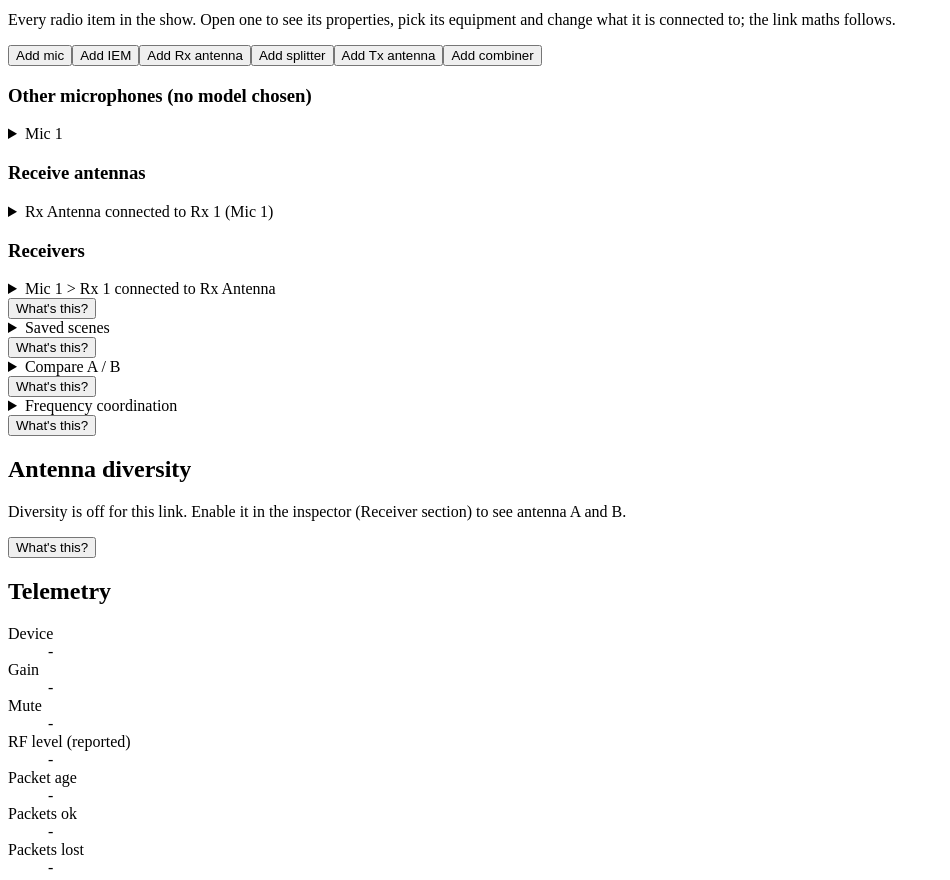
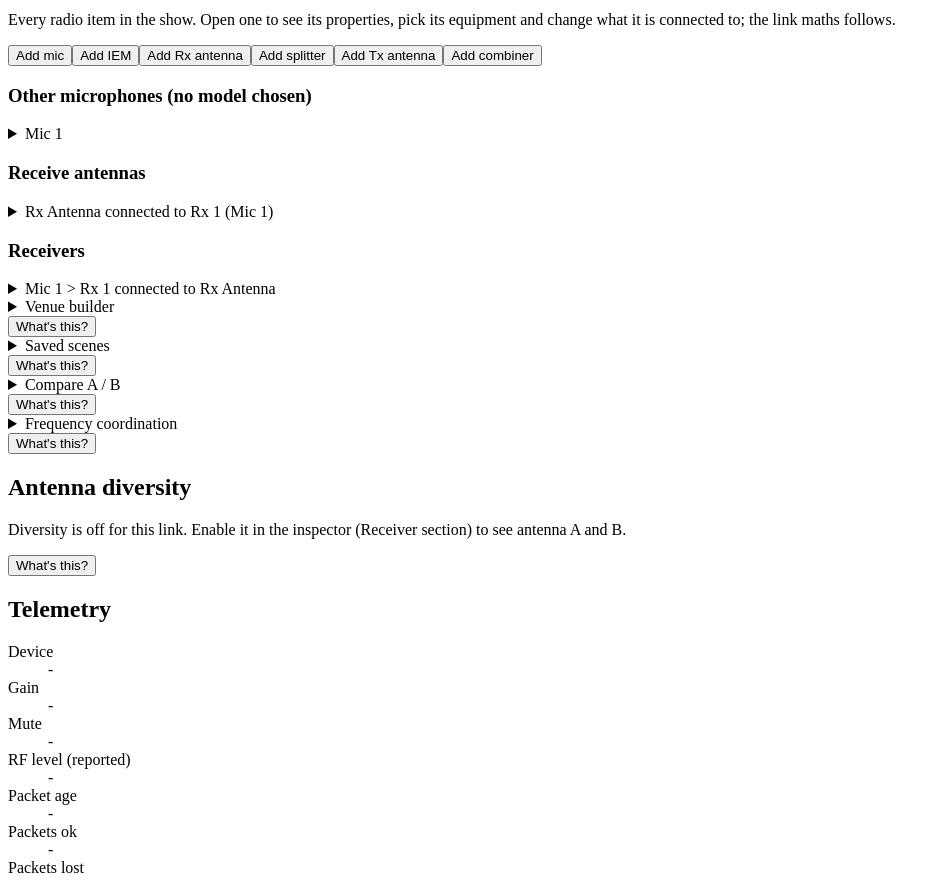
Before and after one commit to MrFreekie/rf-power-planner, a website with bundled scripts: page index.html in a window 1280 px wide. Shown: the part 2887-3767 px from the top of the page, without its empty margins (0-950 px from the left). Built offline with nearby package versions, Linux system fonts and the light colour scheme; files whose address does not match are found by name.

Commit message:
Add a Venue builder panel for the venue forms
Stage, platforms, audience, crowd zones, ceiling and overhead panels, noise
sources, environment and reflectors move out of the inspector into their own
Venue builder panel. The inspector keeps the people form and the point-to-point
and intermod demo forms.

Co-Authored-By: Claude Sonnet 5.5 <noreply@anthropic.com>

```diff
--- a/index.html
+++ b/index.html
@@ -144,6 +144,7 @@
   <button type="button" class="panel-tab" data-toggle="right" aria-expanded="true" aria-controls="sidebar-body">Inspector</button>
   <div id="sidebar-body" class="panel-body">
   <details id="rack" class="ob-details"></details>
+  <details id="venue-builder" class="ob-details"></details>
   <details id="scenes" class="ob-details"></details>
   <details id="compare" class="ob-details"></details>
   <details id="coordination" class="ob-details"></details>
--- a/js/app.js
+++ b/js/app.js
@@ -25,6 +25,7 @@ import { mountHelp } from './ui/help.js';
 import { mountScenes } from './ui/scenes.js';
 import { mountCompare } from './ui/compare.js';
 import { mountRack } from './ui/rackUi.js';
+import { mountVenueBuilder } from './ui/venueBuilderUi.js';
 import { mountCoordination } from './ui/coordination.js';
 import { mountGlossary } from './ui/glossary.js';
 import { mountPanels } from './ui/panels.js';
@@ -496,6 +497,7 @@ for (const [path, name, id] of [
 for (const [name, fn] of [
   ['welcome', () => mountWelcome({ container: $('welcome'), openButton: $('btn-help') })],
   ['rack', () => mountRack({ container: $('rack'), store })],
+  ['venue-builder', () => mountVenueBuilder({ container: $('venue-builder') })],
   ['scenes', () => mountScenes({ container: $('scenes'), getScene: () => store.getScene(), onLoad: loadSavedScene })],
   ['compare', () => mountCompare({ container: $('compare'), store })],
   ['coordination', () => mountCoordination({ container: $('coordination'), store })],
--- a/js/ui/inspector.js
+++ b/js/ui/inspector.js
@@ -1,9 +1,9 @@
-// Inspector: scene-wide forms (stage, platforms, people, noise, audience, ceiling, environment, reflectors). The active mic or IEM link's own
+// Inspector: the people form and the point-to-point and intermod demo forms. The venue forms (stage, platforms, noise, audience, ceiling, environment, reflectors) are built here but shown in the Venue builder panel. The active mic or IEM link's own
 // Link, Transmitter, Receiver and cable sections are built here too but shown inside its radio items (see linkDock.js, rackUi.js).
 // Structure is rebuilt only when the set of editable things changes (selection, chain items, reflectors);
 // otherwise every field is patched in place and a focused field is never overwritten.
 import { findItem, activeLink, solveCached } from '../view/util.js';
-import { setLinkDock, LINK_DOCK_SECTIONS } from './linkDock.js';
+import { setLinkDock, LINK_DOCK_SECTIONS, setVenueDock, VENUE_DOCK_SECTIONS } from './linkDock.js';
 import { chainItemLossDb } from '../model/rf.js';
 import { CABLES, ANTENNAS, SURFACES, MATERIALS, BANDS, GROUND_PLANE_LABELS, GROUND_PLANE_GAIN_DBI, ANTENNA_CONTACT_LABELS, ANTENNA_DAMPNESS_LABELS, allowedPolarisations, defaultPolarisation } from '../model/library.js';
 import { setAntennaField, setAntennaType, antennaOf } from '../actions.js';
@@ -367,7 +367,7 @@ export function mountInspector({ container, store }) {
     refs = {};
     if (!c.link) {
       container.append(el('p', 'hint', 'No link in the scene.'));
-      setLinkDock(null);
+      setLinkDock(null); setVenueDock(null);
       return;
     }
     const link = c.link;
@@ -654,7 +654,9 @@ export function mountInspector({ container, store }) {
     if (c.scene.imd && c.scene.imd.enabled) { buildImd(section('imd', 'Intermod demo'), c); secs.unshift('imd'); }
     // A mic or IEM link's own sections are shown inside its radio items (ui/rackUi.js); a point-to-point link has no item, so it keeps them here.
     const docked = link.kind === 'p2p' ? [] : LINK_DOCK_SECTIONS.filter((n) => refs[n]);
-    container.append(...secs.filter((n) => !docked.includes(n)).map((n) => refs[n].details));
+    const venueDocked = VENUE_DOCK_SECTIONS.filter((n) => refs[n]);
+    container.append(...secs.filter((n) => !docked.includes(n) && !venueDocked.includes(n)).map((n) => refs[n].details));
+    { const vmap = {}; for (const n of venueDocked) vmap[n] = refs[n].details; setVenueDock(vmap); } // shown in the Venue builder panel (ui/venueBuilderUi.js)
     if (docked.length) { const map = {}; for (const n of docked) { refs[n].details.open = true; map[n] = refs[n].details; } setLinkDock(map); } else setLinkDock(null);
   }
 
--- a/js/ui/linkDock.js
+++ b/js/ui/linkDock.js
@@ -6,3 +6,11 @@ export const LINK_DOCK_SECTIONS = Object.freeze(['link', 'tx', 'rx', 'chain', 'r
 export const getLinkDock = () => sections;
 export function setLinkDock(map) { sections = map; for (const cb of [...subs]) cb(sections); }
 export function subscribeLinkDock(cb) { subs.add(cb); return () => subs.delete(cb); }
+
+// The scene-wide venue sections (stage, platforms, audience, crowd, ceiling, noise sources, environment, reflectors), shown in the Venue builder panel.
+let venue = null;
+const venueSubs = new Set();
+export const VENUE_DOCK_SECTIONS = Object.freeze(['stage', 'plats', 'aud', 'crowd', 'ovh', 'noise', 'env', 'refl']);
+export const getVenueDock = () => venue;
+export function setVenueDock(map) { venue = map; for (const cb of [...venueSubs]) cb(venue); }
+export function subscribeVenueDock(cb) { venueSubs.add(cb); return () => venueSubs.delete(cb); }
--- /dev/null
+++ b/js/ui/venueBuilderUi.js
@@ -0,0 +1,20 @@
+// Venue builder panel: the stage, platforms, audience, crowd zones, ceiling, noise sources, environment and reflector forms in one place.
+// The forms are built by the inspector (they need its field helpers) and handed over through linkDock.js; this panel only hosts them.
+import { getVenueDock, subscribeVenueDock, VENUE_DOCK_SECTIONS } from './linkDock.js';
+
+export function mountVenueBuilder({ container }) {
+  container.textContent = '';
+  const summary = document.createElement('summary'); summary.textContent = 'Venue builder';
+  const body = document.createElement('div'); body.className = 'ob-body';
+  const intro = document.createElement('p'); intro.className = 'hint';
+  intro.textContent = 'The room the show happens in: stage and platforms, audience and crowd, ceiling, noise sources, floor and propagation settings, reflectors.';
+  const host = document.createElement('div'); host.className = 'venue-docked';
+  body.append(intro, host); container.append(summary, body);
+  const draw = () => {
+    const dock = getVenueDock(); host.textContent = '';
+    if (!dock) { const p = document.createElement('p'); p.className = 'hint'; p.textContent = 'No link in the scene.'; host.append(p); return; }
+    for (const n of VENUE_DOCK_SECTIONS) if (dock[n]) host.append(dock[n]);
+  };
+  const unsub = subscribeVenueDock(draw); draw();
+  return { render: draw, destroy() { unsub(); } };
+}
```
